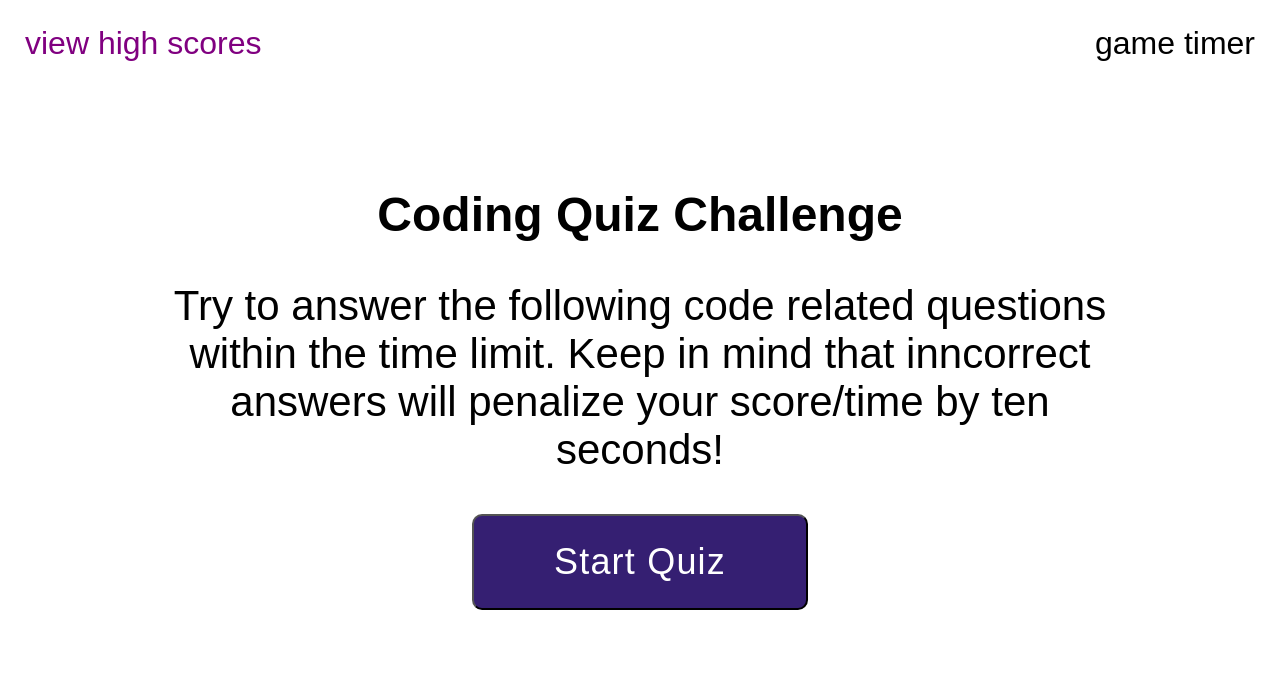
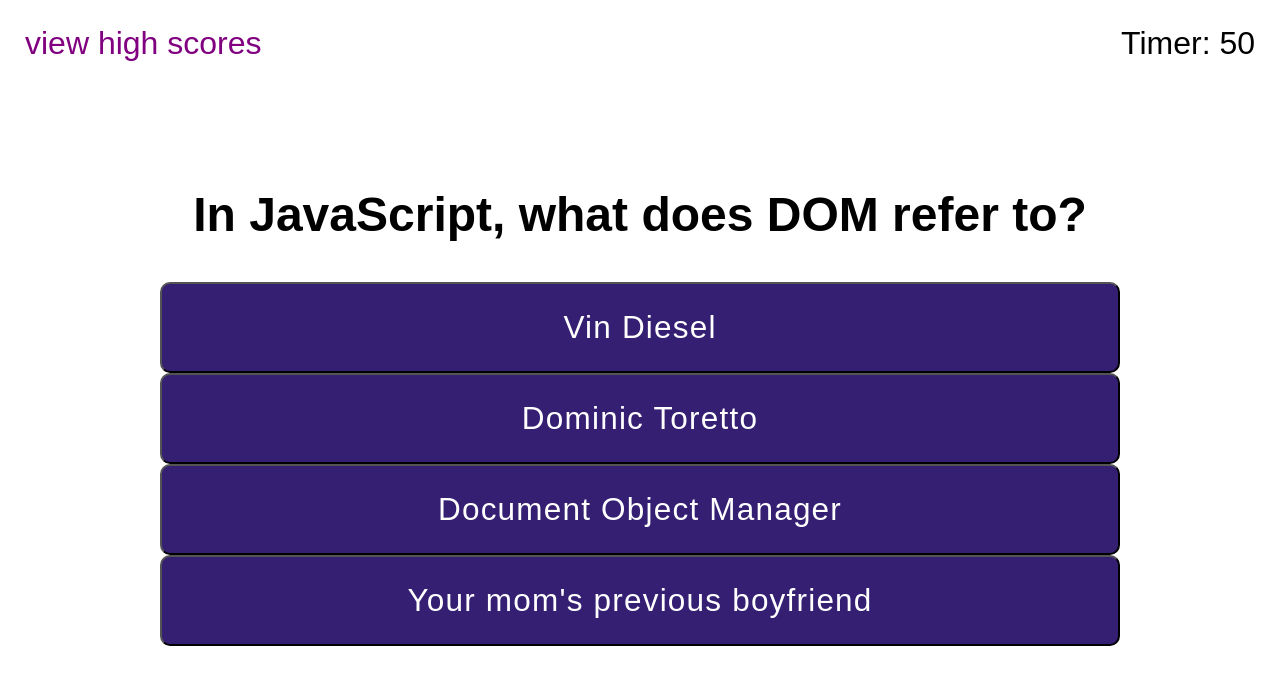
Before and after one commit to JoeBarbone/c-w4-code-quiz, a plain HTML site: page index.html in a window 1280 px wide. Both pictures are taken after a click on the button "Start Quiz". Drawn offline with Linux system fonts and the light colour scheme.

Commit message:
added view highscores, left off having issues with multiple required clicks to clear alert message

```diff
--- a/css/style.css
+++ b/css/style.css
@@ -16,12 +16,17 @@
 }
 
 button {
+    width: 100%;
     padding: 25px 80px;
     background-color: var(--button-color);
     color: var(--button-text-color);
     border-radius: 10px;
     font-size: .75em;
     letter-spacing: 1.2px;
+}
+
+button:hover {
+    background-color: var(--button-selected-color);
 }
 
 .results-welcome {
@@ -74,3 +79,7 @@ header {
     font-size: 48px;
     text-align: center;
 }
+
+#answer-1, #answer-2, #answer-3, #answer-4 {
+    display: none;
+}
--- a/index.html
+++ b/index.html
@@ -12,11 +12,11 @@
 
         <header>
             <div id="high-score" class="high-score">
-                <p>view high scores</p>
+                <p id="btn-view-high-scores">view high scores</p>
             </div>
 
-            <div id="game-timer" class="game=timer">
-                <p>game timer</p>
+            <div class="game=timer">
+                <p id="game-timer"></p>
             </div>
         </header>
 
@@ -26,11 +26,18 @@
             </section>
 
             <section id="content" class="content">
-
+                <form class="form" id="button-form" data-answer="fuckme">
+                    <button id="answer-1" class="button" type="submit" data-answer="1"></button>
+                    <button id="answer-2" class="button" type="submit" data-answer="2"></button>
+                    <button id="answer-3" class="button" type="submit" data-answer="3"></button>
+                    <button id="answer-4" class="button" type="submit" data-answer="4"></button>
+                </form>
             </section>
 
             <section id="result" class="result">
-
+                <button id="btn-start-quiz">Start Quiz</button>
+                <button id="btn-go-back">go back</button>
+                <button id="btn-clear-high-scores">clear high score</button>
             </section>
         </div>
 
--- a/js/script.js
+++ b/js/script.js
@@ -1,48 +1,240 @@
+
+
+var formEl = document.querySelector("#button-form");
 var gameHeadingEl = document.querySelector("#heading");
 var gameContentEl = document.querySelector("#content");
 var gameResultEl = document.querySelector("#result");
 var btnStartQuizEl = document.querySelector("#btn-start-quiz");
+var btnClearHighScoresEl = document.querySelector("#btn-clear-high-scores");
+var btnViewHighScoresEl = document.querySelector("#btn-view-high-scores");
+var btnGoBackEl = document.querySelector("#btn-go-back");
+var gameTimerEl = document.querySelector("#game-timer");
 
+// set section element creattion
+var headerEl = document.createElement("div");
+var contentEl = document.createElement("div");
+var resultEl = document.createElement("div");
 
+// setup answer button elements
+btnAnswer1El = document.querySelector("#answer-1");
+btnAnswer2El = document.querySelector("#answer-2");
+btnAnswer3El = document.querySelector("#answer-3");
+btnAnswer4El = document.querySelector("#answer-4");
 
-var startGame = function() {
-    alert("made it!");
+// initiate counter
+var counter = 60;
+
+// setup question object/array
+
+var questionsObj = {
+    q: "In JavaScript, what does DOM refer to?",
+    a: "Document Object Manager",
+    a1: "Vin Diesel",
+    a2: "Dominic Toretto",
+    a3: "Your mom's previous boyfriend"
 }
 
 
 
-var loadGame = function() {
-    welcomeScreen();
+
+
+
+
+
+
+
+
+
+
+
+
+
+
+
+
+
+
+
+
+
+
+
+
+
+
+// start of JavaScript functions
+
+var startGame = function() {
+    setTimer();
+}
+
+
+
+var displayTimer = function() {
+    if (counter >= 0) {
+        gameTimerEl.textContent = "Timer: " + counter;
+        counter--;
+    } else {
+        alert("you lost")
+        clearInterval(intervalId);
+    }
+}
+
+
+
+var setTimer = function() {
+
+
+        intervalId = setInterval(() => {
+            displayTimer();
+        }, 250);
+        displayQuestion();
+
+}
+
+
+
+var buttonFormHandler = function(event) {
+    event.preventDefault();
+    // debugger;
+    var buttonForm = document.querySelector(".form");
+    buttonForm.addEventListener("click", function(event) {
+
+        var element = event.target;
+
+        if (element.matches(".button")) {
+            var buttonAnswer = element.getAttribute("data-answer");
+            alert("buttonAnswer: " + buttonAnswer);
+        }
+
+        // this kinda works, but it requries an initial click that doesn't do anything, then it displays the alert the number of times the button is clicked.
+
+
+    });
+
+    // Code below works
+    // var answerButton = document.querySelector("#button-form");
+    // alert("Answer: " + answerButton.dataset.answer);
+}
+
+
+
+var clearContent = function() {
+    contentEl.innerHTML = "";
+    btnAnswer1El.style.display = "none";
+    btnAnswer2El.style.display = "none";
+    btnAnswer3El.style.display = "none";
+    btnAnswer4El.style.display = "none";
+
+    btnStartQuizEl.style.display = "none";
+}
+
+
+
+var displayQuestion = function() {
+
+    // clear contentEl if any
+    clearContent();
+
+    // setup question
+    headerEl.innerHTML = questionsObj.q;
+
+    // setup/display button answers
+
+    btnAnswer1El.innerHTML = questionsObj.a1;
+    btnAnswer1El.style.display = "block";
+
+
+    btnAnswer2El.innerHTML = questionsObj.a2;
+    btnAnswer2El.style.display = "block";
+
+
+    btnAnswer3El.innerHTML = questionsObj.a;
+    btnAnswer3El.style.display = "block";
+
+
+    btnAnswer4El.innerHTML = questionsObj.a3;
+    btnAnswer4El.style.display = "block";
+
+}
+
+
+
+var viewHighScores = function() {
+
+    // clear content if necessary
+    clearContent();
+
+    // header assignment
+    headerEl.innerHTML = "High scores";
+    headerEl.style.fontWeight = "bold";
+    gameHeadingEl.appendChild(headerEl);
+
+    // content assignment
+
+    var highscore = JSON.parse(localStorage.getItem("highscore"));
+    contentEl.innerHTML = highscore.initials + ": " + highscore.score;
+    gameContentEl.appendChild(contentEl);
+
+
+
+    // result assignment
+    btnStartQuizEl.style.display = "none";
+    btnGoBackEl.style.display = "inline";
+    btnClearHighScoresEl.style.display = "inline";
+
+}
+
+
+
+var clearHighScores = function() {
+
+    alert("cliear high scores");
+
 }
 
 
 
 var welcomeScreen = function() {
-    var welcomeHeaderEl = document.createElement("div");
-    welcomeHeaderEl.textContent = "Coding Quiz Challenge";
-    welcomeHeaderEl.style.fontWeight = "bold";
-    gameHeadingEl.appendChild(welcomeHeaderEl);
+    // var headerEl = document.createElement("div");
 
-    var welcomeTextEl = document.createElement("div");
-    welcomeTextEl.textContent = "Try to answer the following code related questions within the time limit. Keep in mind that inncorrect answers will penalize your score/time by ten seconds!";
-    gameContentEl.appendChild(welcomeTextEl);
+    headerEl.textContent = "Coding Quiz Challenge";
+    headerEl.style.fontWeight = "bold";
+    gameHeadingEl.appendChild(headerEl);
+
+
+    contentEl.textContent = "Try to answer the following code related questions within the time limit. Keep in mind that incorrect answers will penalize your score/time by ten seconds!";
+    gameContentEl.appendChild(contentEl);
 
 
 
-    var welcomeResultEl = document.createElement("div");
-    welcomeResultEl.className = "results-welcome";
 
-    var startQuizEl = document.createElement("button");
-    startQuizEl.textContent = "Start Quiz";
-    startQuizEl.setAttribute("id", "btn-start-quiz");
+    resultEl.className = "results-welcome";
+    gameResultEl.appendChild(resultEl);
+    gameTimerEl.textContent = "Timer: 60";
+    btnStartQuizEl.style.display = "inline";
+    btnGoBackEl.style.display = "none";
+    btnClearHighScoresEl.style.display = "none";
+}
 
-    gameResultEl.appendChild(startQuizEl);
-    gameResultEl.appendChild(welcomeResultEl);
-}
+// start of JavaScript non-function code
+
+// listen for Start Quiz button click
+btnStartQuizEl.addEventListener("click", startGame);
+
+// listen for view high scores click
+btnViewHighScoresEl.addEventListener("click", viewHighScores);
+
+// listen for clear high scores click
+btnClearHighScoresEl.addEventListener("click", clearHighScores);
+
+// listen for go back button click
+btnGoBackEl.addEventListener("click", welcomeScreen);
+
+// user form event button click thingy here to evaluate the answer button click
+formEl.addEventListener("click", buttonFormHandler);
 
 
 
-// btnStartQuizEl.addEventListener("click", startGame);
-
-
-loadGame();
+// loadGame();
+welcomeScreen();
```
